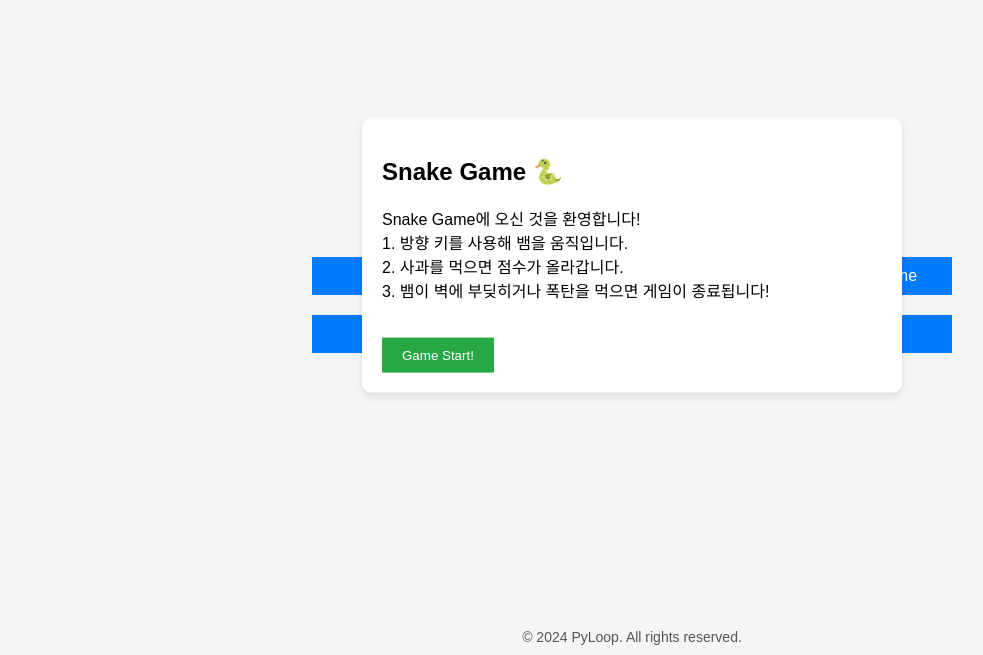
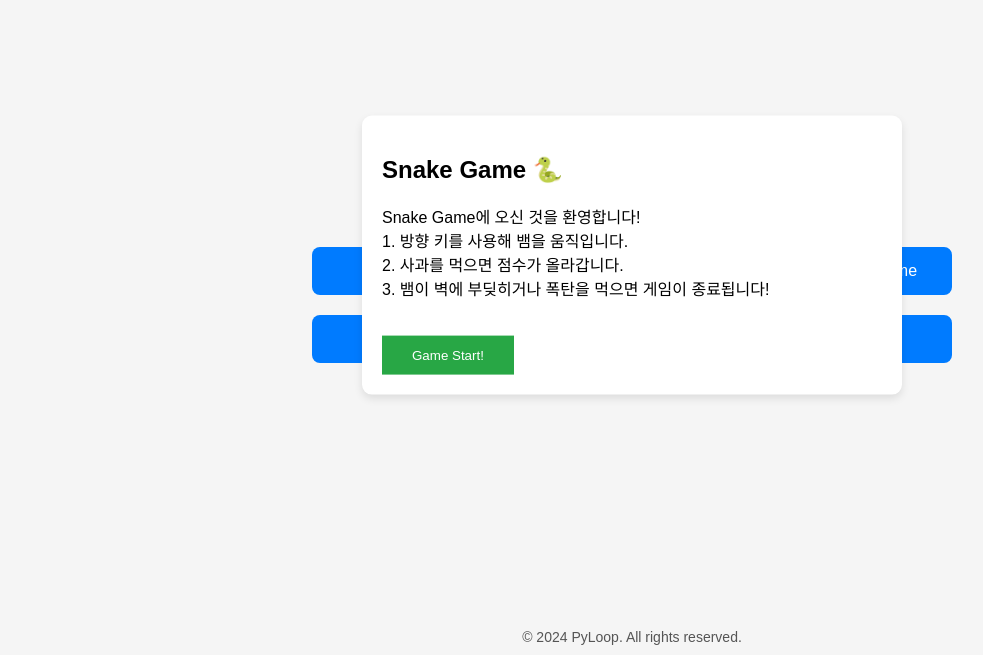
Before and after one commit to MiniGame-Bima/FE, a plain HTML site: page SnakeGame/page.html in a window 1280 px wide. Both pictures are taken after a click on the button "Snake Game". Shown: the part 145-800 px from the top of the page, without its empty margins (8-991 px from the left). Drawn offline with Linux system fonts and the light colour scheme; a web font is replaced by a local one.

Commit message:
💫 버튼 디자인 변경

```diff
--- a/SnakeGame/page.css
+++ b/SnakeGame/page.css
@@ -25,13 +25,14 @@ body {
   font-family: 'GowunBatang-Regular', Arial, sans-serif; /* 버튼에도 폰트 적용 */
   background-color: #007BFF;
   color: white;
-  font-size: 16px;
-  padding: 10px 20px;
+  font-size: 16px; /* 폰트 크기 */
+  padding: 15px 30px; /* Snake Game 버튼의 크기 기준으로 패딩 설정 */
   border: none;
   cursor: pointer;
   width: 100%; /* 버튼 너비를 100%로 설정하여 각 열에 맞게 배치 */
   text-align: center;
   box-sizing: border-box; /* 여백 포함 */
+  border-radius: 8px; /* 둥근 모서리 추가 */
 }
 
 .action-button:hover {
@@ -82,7 +83,7 @@ body {
 .close-popup {
   background-color: #28a745;
   color: white;
-  padding: 10px 20px;
+  padding: 12px 30px; /* 패딩을 늘려서 크기를 키움 */
   border: none;
   cursor: pointer;
   margin-top: 20px;
```
